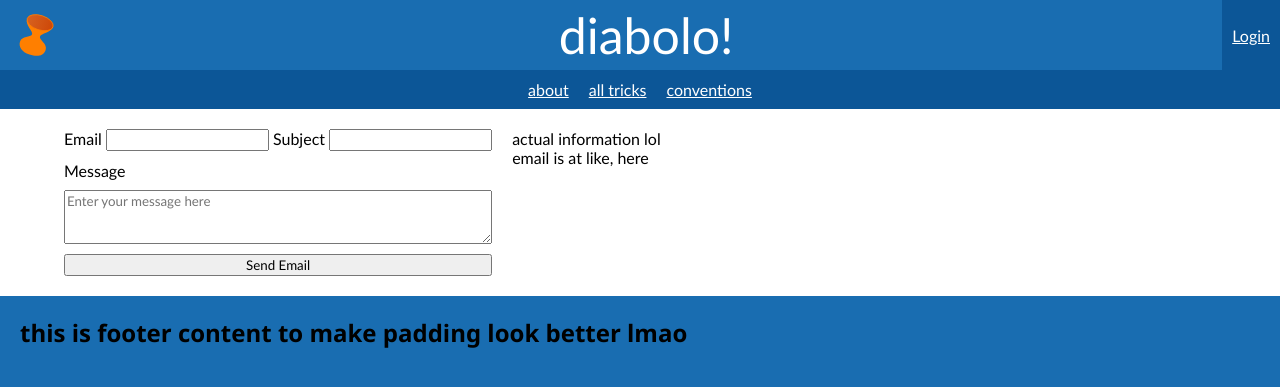
After one commit to apeartist/diabolowiki, a Django app: page /contact/ in a window 1280 px wide. The commit adds this page. Shown: the top 387 px of the page. Run offline with Django 5.2, Linux system fonts and the light colour scheme; parts of the project's set-up code (start-up, migrations or seed data) failed here and were passed over.

Commit message:
attempts to send email

```diff
--- a/diabolowiki/diabolowiki/settings.py
+++ b/diabolowiki/diabolowiki/settings.py
@@ -133,3 +133,8 @@ STATICFILES_DIRS = [
 # https://docs.djangoproject.com/en/5.1/ref/settings/#default-auto-field
 
 DEFAULT_AUTO_FIELD = 'django.db.models.BigAutoField'
+
+
+# Emailing
+
+DEFAULT_FROM_EMAIL = "apear@localhost"
--- a/diabolowiki/diabolowiki/urls.py
+++ b/diabolowiki/diabolowiki/urls.py
@@ -22,6 +22,7 @@ urlpatterns = [
     path('admin/', admin.site.urls),
     path('', views.index, name="index"),
     path('conventions/', views.conventions, name="conventions"),
+    path('contact/', views.contact, name="contact"),
     path('tricks/', include('tricks.urls')),
     path('accounts/', include('accounts.urls')),
 ]
--- a/diabolowiki/diabolowiki/views.py
+++ b/diabolowiki/diabolowiki/views.py
@@ -1,7 +1,17 @@
 from django.shortcuts import render
+from django.core.mail import send_mail
+from django.conf import settings
 
 def index(request):
     return render(request,'index.html')
 
 def conventions(request):
     return render(request,"conventions.html")
+
+def contact(request):
+    if request.method == "POST":
+        email = request.POST["email"]
+        subject = request.POST["subject"]
+        message = request.POST["message"]
+        send_mail(subject,message,settings.DEFAULT_FROM_EMAIL,[subject],fail_silently=False)
+    return render(request,"contact.html")
--- a/diabolowiki/static/css/style.css
+++ b/diabolowiki/static/css/style.css
@@ -108,14 +108,18 @@ main {
 
 /* CLASSES */
 
-div.left {
-    width: 30%;
-    float: left;
+div.columns-container {
+    display:flex;
+    flex-wrap: wrap;
+    justify-content: flex-start;
+    align-items: stretch;
+    gap:20px;
 }
 
-div.right {
-    width: 70%;
+div.columns-container div:last-child {
+    margin-right: auto;
 }
+
 
 div.section {
     padding: 20px 15px;
@@ -165,3 +169,9 @@ div.section {
     padding: 10px;
     background-color: var(--bg-1);
 }
+
+.contact-form {
+    display:flex;
+    flex-direction:column;
+    gap:10px;
+}
--- a/diabolowiki/templates/accounts/account.html
+++ b/diabolowiki/templates/accounts/account.html
@@ -7,6 +7,9 @@
 
 {% block content %}
     {% comment %} This should only show up if the user is logged in. Otherwise, views should redirect {% endcomment %}
+
+    {% include "partials/_form_messages.html" %}
+
     <h1 class="title">{{user.username}}</h1>
 
     <a href="{% url "accounts:logout" %}">Logout</a>
--- /dev/null
+++ b/diabolowiki/templates/contact.html
@@ -0,0 +1,32 @@
+{% extends "base.html" %}
+{% block content %}
+
+<div class="columns-container">
+    <div>
+        {% include "partials/_form_messages.html" %}
+
+        <form action="{% url 'contact' %}" method="post" class="contact-form">
+            {% csrf_token %}
+            <div>
+                <label for="email">Email</label>
+                <input type="email" name="email" required>
+
+                <label for="subject">Subject</label>
+                <input type="text" name="subject" required>
+            </div>
+
+            <label for="message">Message</label>
+            <textarea name="message" rows="3" placeholder="Enter your message here"></textarea>
+
+            <input type="submit" value="Send Email">
+        </form>
+    </div>
+    <div>
+        <p>actual information lol</p>
+        <p>email is at like, here</p>
+    </div>
+
+</div>
+
+
+{% endblock content %}
--- a/diabolowiki/templates/partials/_navbar.html
+++ b/diabolowiki/templates/partials/_navbar.html
@@ -10,7 +10,7 @@
         {% endif %}
     </div>
     <nav>
-        <a href="contact">about</a>
+        <a href="{% url 'contact' %}">about</a>
         <a href="{% url 'tricks:tricks-all' %}">all tricks</a>
         <a href="{% url 'conventions' %}">conventions</a>
     </nav>
```
